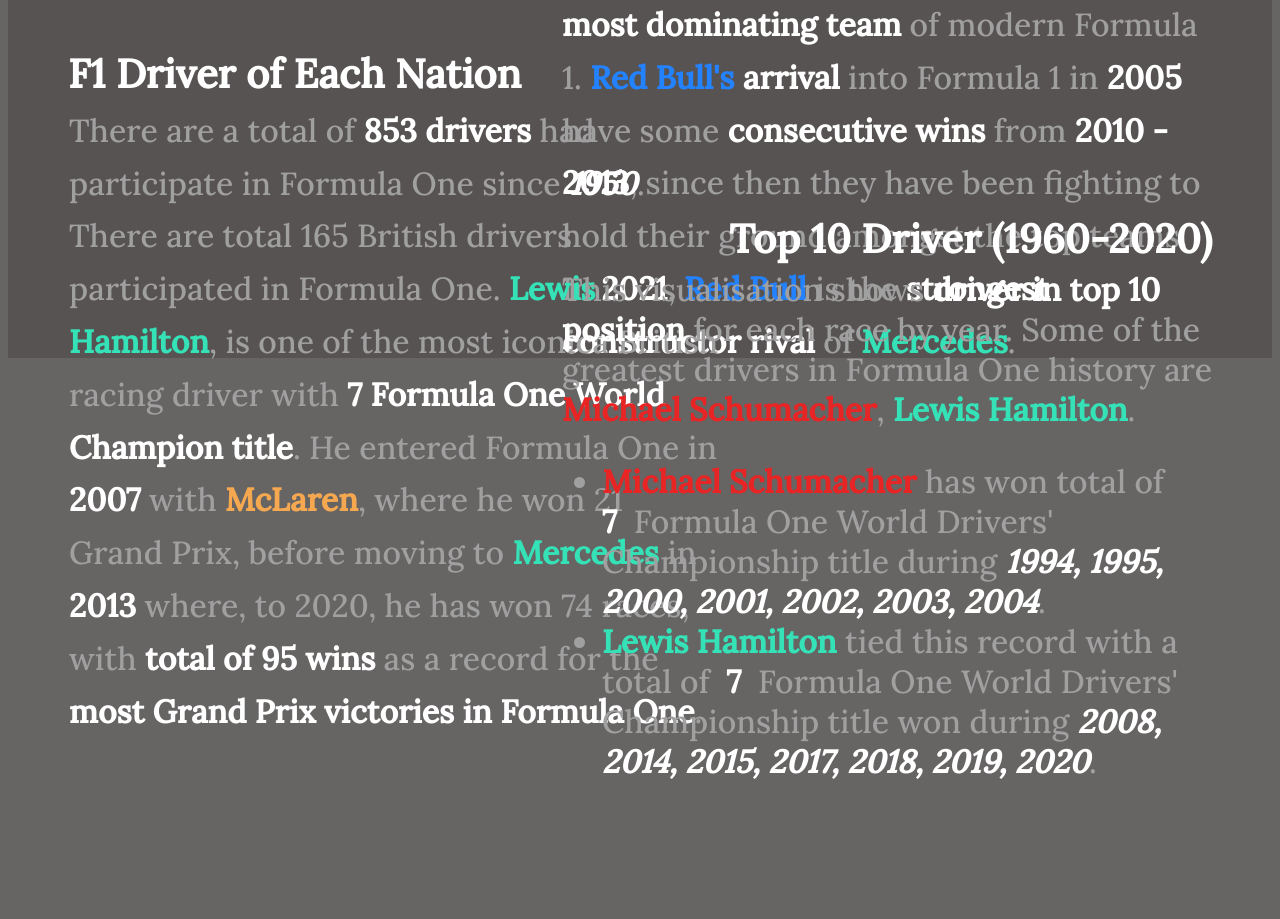
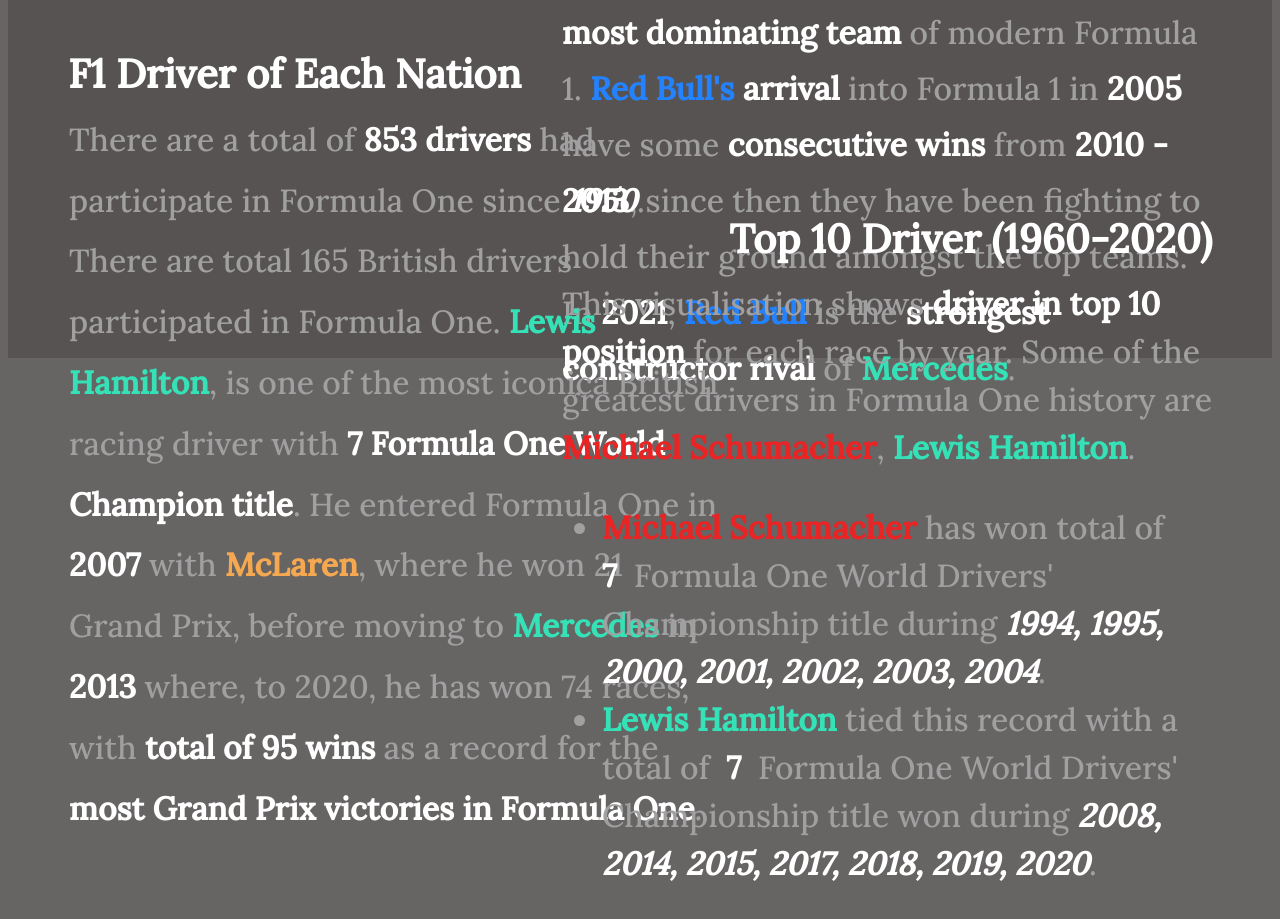
Before and after one commit to AeroG81/FIT3179Assignment2, a plain HTML site: page docs/index.html in a window 1280 px wide. Shown: the part 1377-2296 px from the top of the page. Before the commit the page ends 2191 px from the top, so only its background shows below. Drawn offline with Linux system fonts and the light colour scheme; a script that the page names is missing.

Commit message:
Finalised

```diff
--- a/docs/css/styles.css
+++ b/docs/css/styles.css
@@ -179,7 +179,7 @@
 
 .text1-content {
     position: absolute;
-    top: 90px;
+    top: 95px;
     left: 1px;
     width: 650px;
     font-size: 2rem;
@@ -209,7 +209,7 @@
     width: 650px;
     text-align: left;
     font-size: 2rem;
-    line-height: 3.3rem;
+    line-height: 3.5rem;
 }
 
 .chart2 {
@@ -231,11 +231,11 @@
 
 .text3-content {
     position: absolute;
-    top: 90px;
+    top: 95px;
     left: 1px;
     width: 650px;
     font-size: 2rem;
-    line-height: 3.3rem;
+    line-height: 3.8rem;
 }
 
 .chart3 {
@@ -256,12 +256,12 @@
 
 .text4-content {
     position: absolute;
-    top: 90px;
+    top: 100px;
     right: 0;
     width: 650px;
     text-align: left;
     font-size: 2rem;
-    line-height: 2.5rem;
+    line-height: 3rem;
 }
 
 .chart4 {
--- a/docs/index.html
+++ b/docs/index.html
@@ -30,8 +30,8 @@
           <span class="horizontal-line title-line-horizontal"></span>
         </h1>
         <p class="subtitle">
-          <b class="white">Formula One </b> (also known as
-          <b class="white">Formula 1</b> or <b class="white">F1</b>) is the
+          <b class="white">Formula One </b> ( also known as
+          <b class="white"><i> Formula 1</i></b> or <b class="white"><i> F1 </i></b>) is the
           highest class of international auto racing for single-seater formula
           racing car
           <b class="white">sanctioned by Fédération Internationale de l'Automobile<i> (FIA)</i></b>. The World Drivers' Championship,
```
